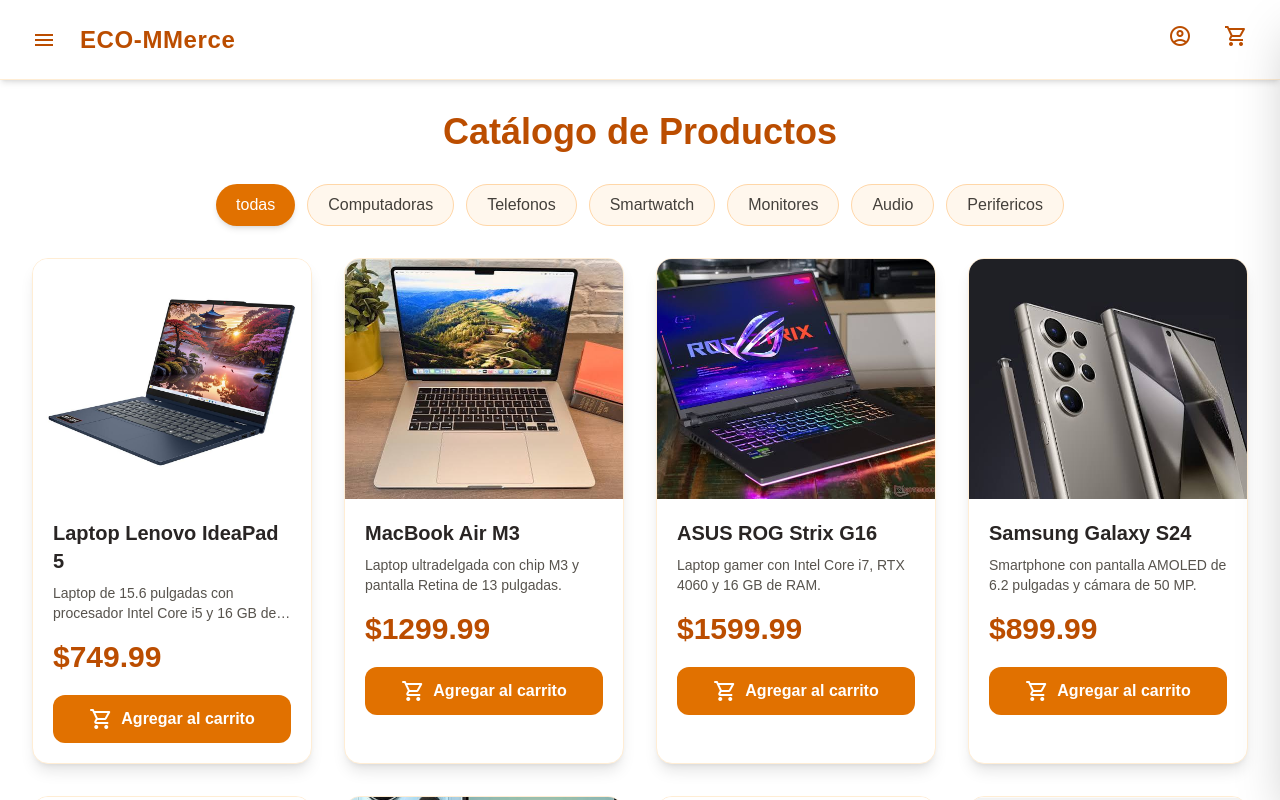
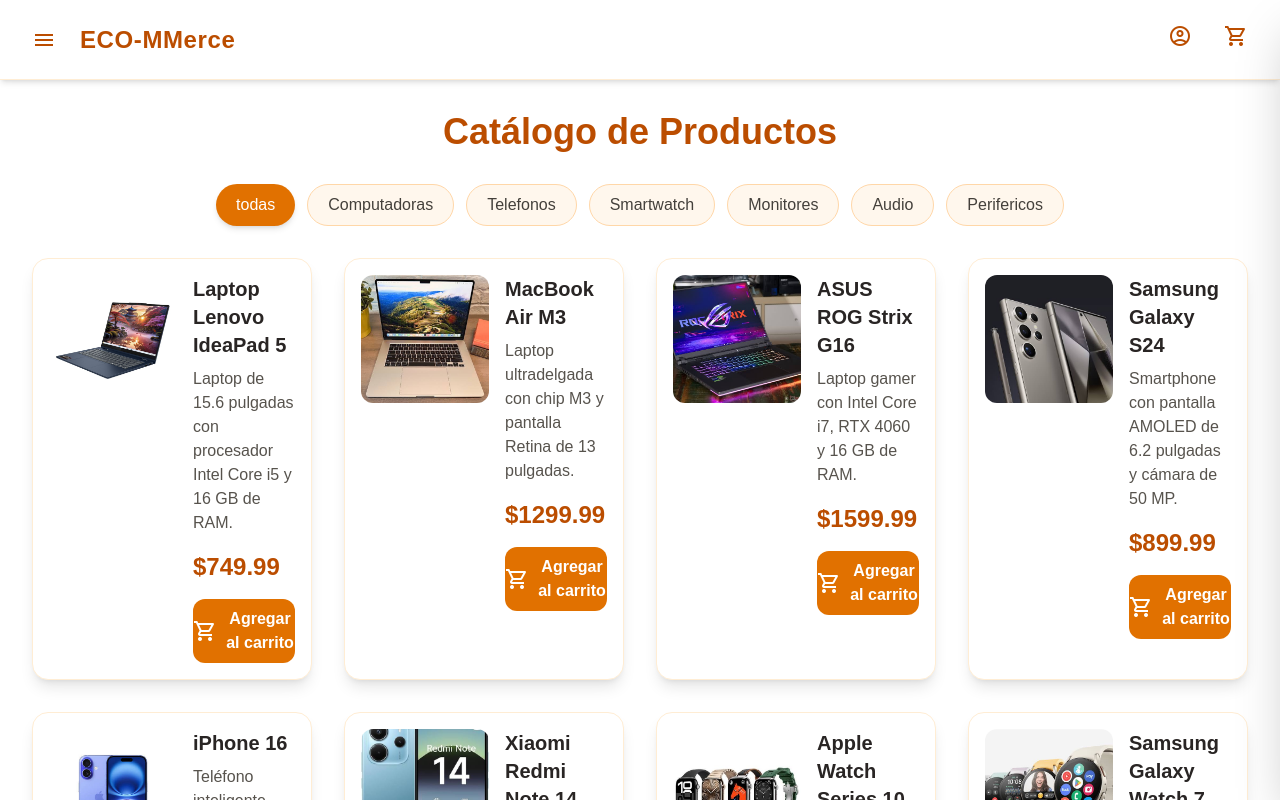
Before and after one commit to CM222471/ecommerce, a Next.js app: page / in a window 1280 px wide. Shown: the top 800 px of the page. Built offline with nearby package versions, Linux system fonts and the light colour scheme.

Commit message:
agregar sweetalert2 al proyecto

```diff
--- a/package.json
+++ b/package.json
@@ -10,10 +10,13 @@
   },
   "dependencies": {
     "@reduxjs/toolkit": "^2.12.0",
+    "jspdf": "^4.2.1",
+    "jspdf-autotable": "^5.0.8",
     "next": "16.2.11",
     "react": "19.2.4",
     "react-dom": "19.2.4",
-    "react-redux": "^9.3.0"
+    "react-redux": "^9.3.0",
+    "sweetalert2": "^11.26.25"
   },
   "devDependencies": {
     "@tailwindcss/postcss": "^4",
--- a/src/components/ProductCard.tsx
+++ b/src/components/ProductCard.tsx
@@ -11,33 +11,32 @@
 
     const disPatch = useDispatch();
 return (
-    <div className="bg-white rounded-2xl shadow-lg hover:shadow-xl transition-all duration-300 overflow-hidden border border-orange-100">
-
+  <div className="bg-white rounded-2xl shadow-lg border border-orange-100 p-4 hover:shadow-xl transition">
+    <div className="flex gap-4">
       <Image
         src={producto.imagen}
         alt={producto.nombre}
-            width={300}
-            height={300}
-            className="w-full h-60 object-cover"
+        width={120}
+        height={120}
+        className="w-32 h-32 rounded-xl object-cover flex-shrink-0"
       />
 
-        <div className="p-5">
-
-            <h3 className="text-xl font-bold text-stone-800 mb-2">
+      <div className="flex flex-col flex-1">
+        <h3 className="text-xl font-bold text-stone-800">
           {producto.nombre}
         </h3>
 
-            <p className="text-stone-600 text-sm mb-4 line-clamp-2">
+        <p className="text-stone-600 mt-2 flex-1">
           {producto.descripcion}
         </p>
 
-            <p className="text-3xl font-bold text-amber-700 mb-5">
+        <p className="text-2xl font-bold text-amber-700 mt-4">
           ${producto.precio}
         </p>
 
         <button
-                className="w-full bg-amber-600 text-white py-3 rounded-xl font-semibold hover:bg-amber-700 transition-all duration-200 active:scale-95 flex items-center justify-center gap-2"
           onClick={() => disPatch(agregarAlCarrito(producto))}
+          className="mt-4 bg-amber-600 hover:bg-amber-700 text-white py-2 rounded-xl font-semibold transition flex items-center justify-center gap-2"
         >
           <span className="material-symbols-outlined">
             shopping_cart
@@ -45,9 +44,8 @@
 
           Agregar al carrito
         </button>
-
       </div>
-
+    </div>
   </div>
 );
 
```
Also changed, not shown: 1 other file (tests, documents, lock files or other folders). Lines whose indentation alone changed are shown as unchanged.
